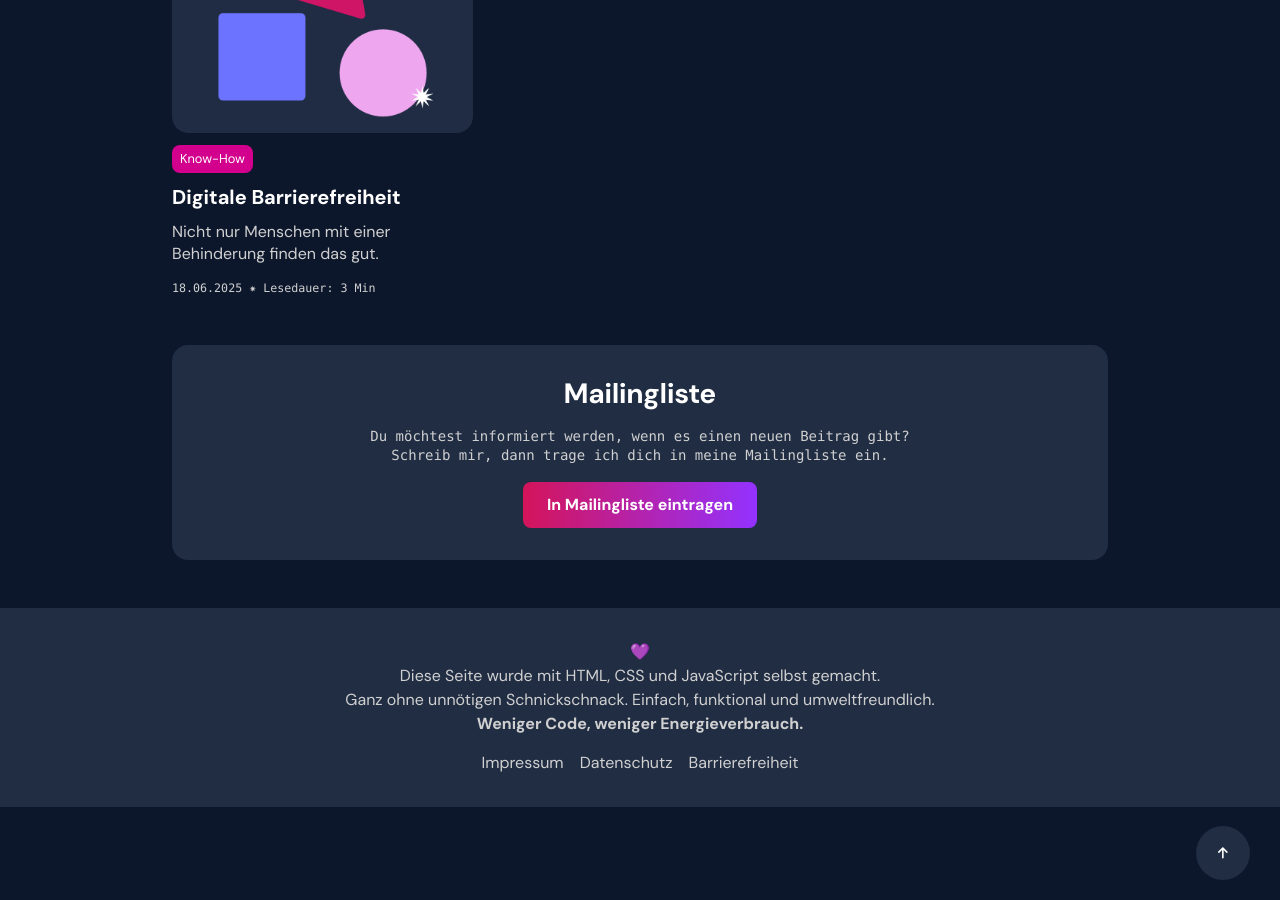
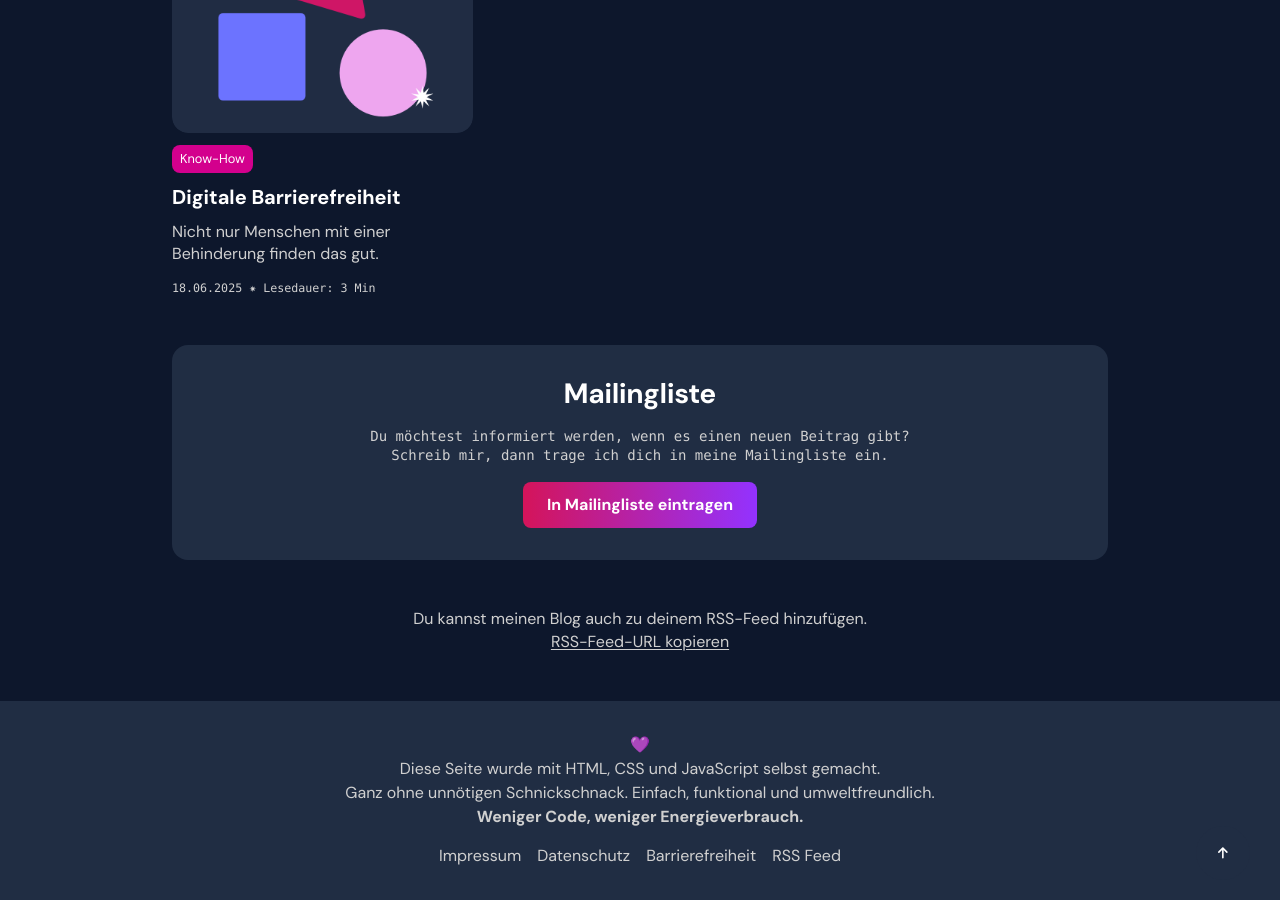
Before and after one commit to enaaacode/annabelle-feiler.github.io, a Jekyll site: the page built from blog.html, in a window 1280 px wide and 900 px high, scrolled down 731 px. Built offline with Jekyll 4.4.1, drawn with Linux system fonts in a browser that asks for light colours.

Commit message:
add rss feed

```diff
--- a/Gemfile
+++ b/Gemfile
@@ -1,3 +1,4 @@
 source "https://rubygems.org"
 
 gem "jekyll", "~> 4.3.2"
+gem "jekyll-feed", "~> 0.15"
--- a/_config.yml
+++ b/_config.yml
@@ -1,6 +1,6 @@
 url: 'https://studio-feiler.com' # the base hostname & protocol for your site, e.g. http://example.com
 baseurl: '' # the subpath of your site, e.g. /blog
-title: 'Annabelle Feiler – Nachhaltiges und barrierefreies Webdesign' # the name of your site, e.g. ACME Corp.
+title: 'studio feiler – Nachhaltiges und barrierefreies Webdesign' # the name of your site, e.g. ACME Corp.
 
 highlighter: rouge # code highlighter for markdown
 
--- a/_includes/footer.html
+++ b/_includes/footer.html
@@ -17,6 +17,9 @@
       <a href="/barrierefreiheit.html" class="site-footer__link">
         Barrierefreiheit
       </a>
+      <a href="https://studio-feiler.com/feed" class="site-footer__link">
+        RSS Feed
+      </a>
     </div>
   </div>
 </footer>
--- a/_includes/head.html
+++ b/_includes/head.html
@@ -16,6 +16,7 @@
 
 <script src="/assets/js/script.js" defer></script>
 <script src="/assets/js/focustrap.js" defer></script>
+<script src="/assets/js/copylink.js" defer></script>
 
 <link rel="canonical" href="{{ page.url | absolute_url }}" />
 
--- /dev/null
+++ b/assets/js/copylink.js
@@ -0,0 +1,24 @@
+const rssButton = document.getElementById('copyRssLink');
+const feedUrl = 'https://studio-feiler.com/feed';
+
+rssButton.addEventListener('click', function (event) {
+  // Verhindere, dass der Link normal ausgeführt wird (Seite nicht neu laden)
+  event.preventDefault();
+
+  // Versuche die URL in die Zwischenablage zu kopieren
+  navigator.clipboard
+    .writeText(feedUrl)
+    .then(function () {
+      // Wenn es klappt, zeige eine Erfolgsmeldung an
+      alert(
+        'RSS-Feed-URL wurde in die Zwischenablage kopiert! 😊 Jetzt musst du ihn nur noch in deinem RSS-Reader hinzufügen.'
+      );
+    })
+    .catch(function () {
+      // Wenn es nicht klappt, zeige eine Fehlermeldung und bitte manuell zu kopieren
+      alert(
+        'Kopieren ist leider fehlgeschlagen. Bitte kopiere die URL manuell: ' +
+          feedUrl
+      );
+    });
+});
--- a/blog.html
+++ b/blog.html
@@ -64,3 +64,16 @@ description: Hier schreibe ich über Design, Code und den ganz normalen Nerdwahn
     </a>
   </div>
 </section>
+<p>
+  Du kannst meinen Blog auch zu deinem RSS-Feed hinzufügen.
+  <br />
+
+  <a
+    href="#"
+    id="copyRssLink"
+    aria-label="RSS Feed URL kopieren"
+    class="btn btn-rss"
+  >
+    RSS-Feed-URL kopieren
+  </a>
+</p>
```
Also changed, not shown: Gemfile.lock.
